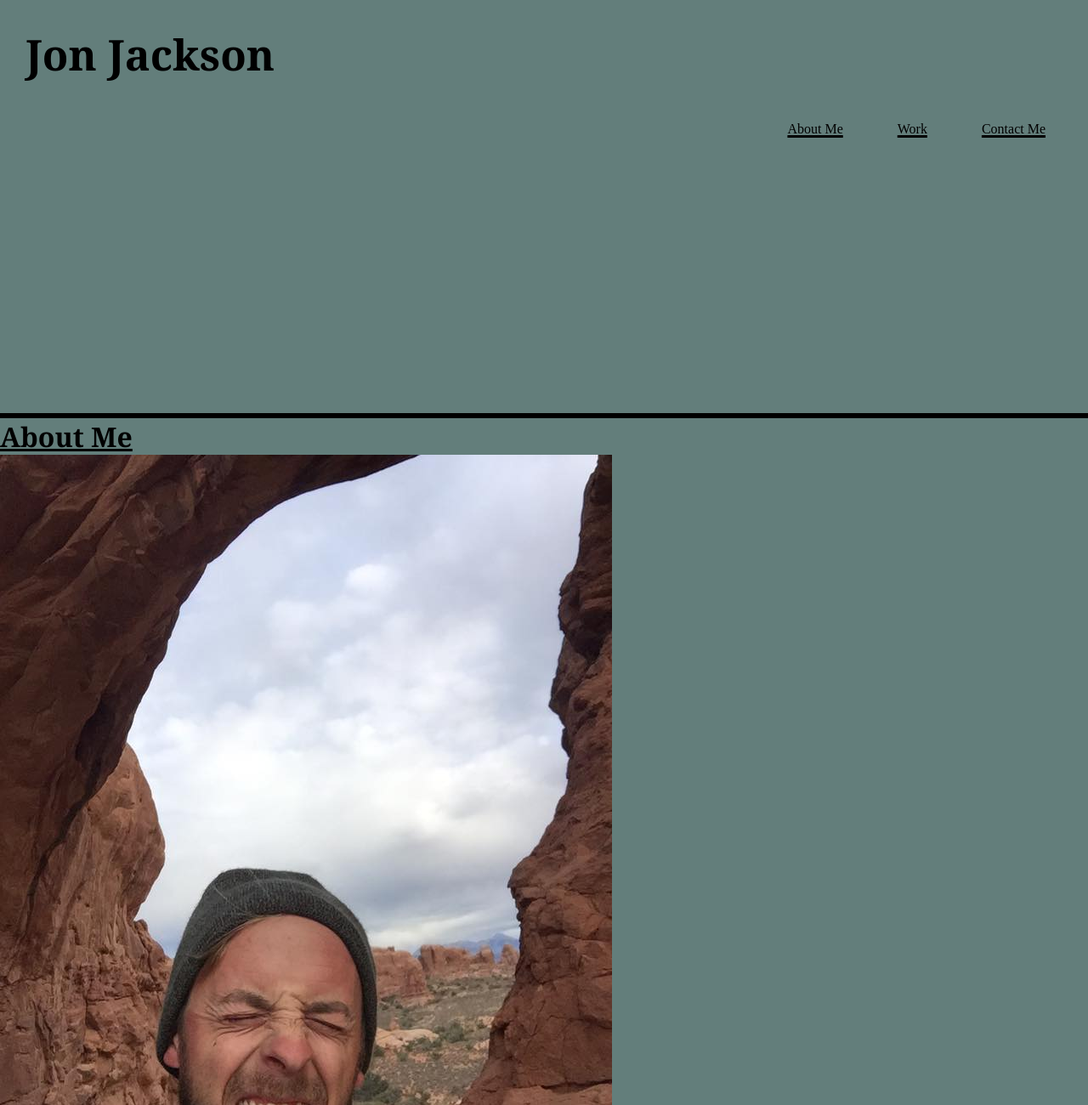
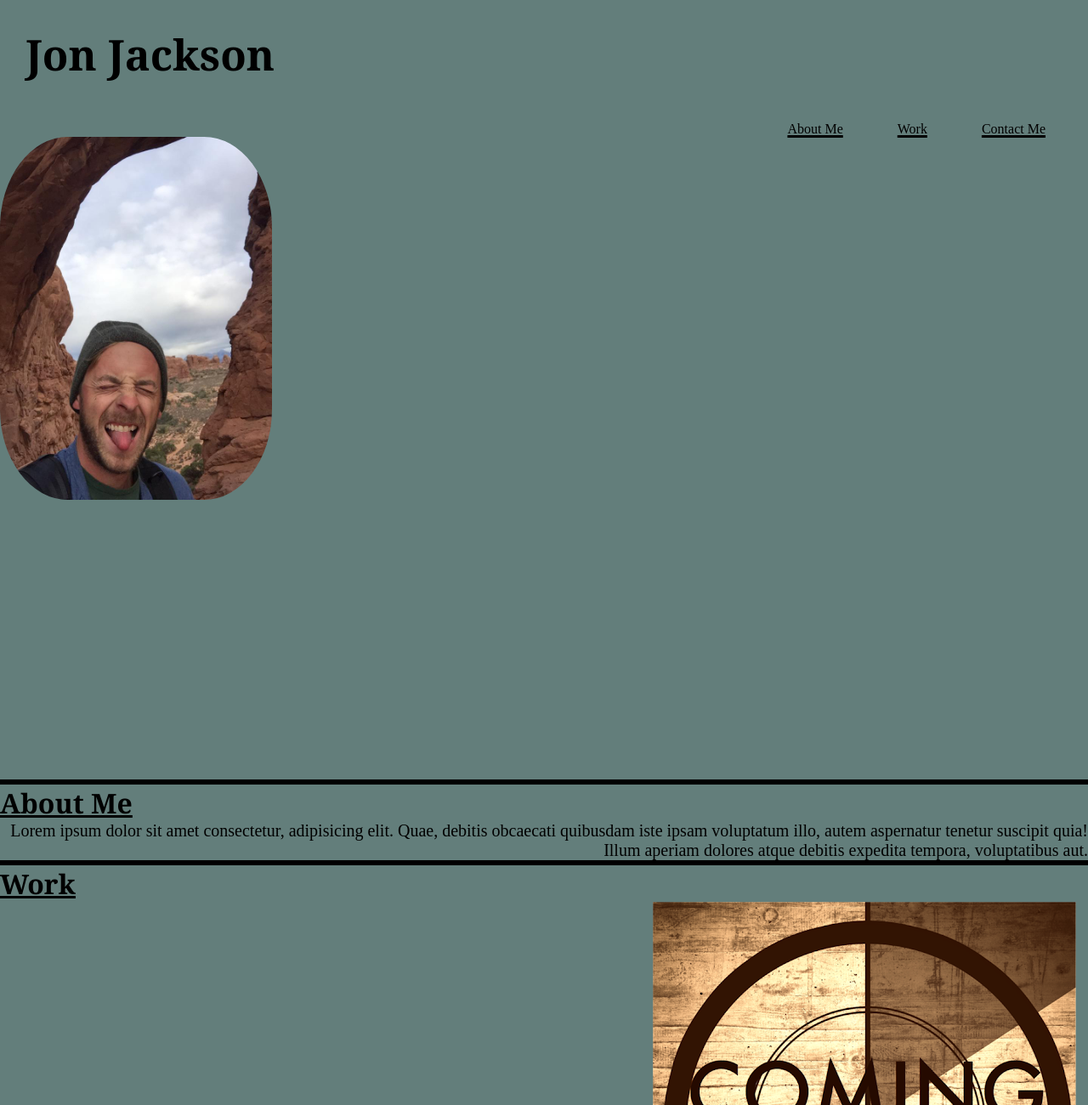
Before and after one commit to jonteal/hw-2, a plain HTML site: page index.html in a window 1280 px wide. Shown: the top 1300 px of the page at 85% size. Drawn offline with Linux system fonts and the light colour scheme.

Commit message:
Moved Profile Pic to Header

```diff
--- a/Assets/CSS/style.css
+++ b/Assets/CSS/style.css
@@ -91,6 +91,13 @@ p {
     font-size: 20px;
 }
 
+.profile-pic {
+    width: 25%;
+    height: auto;
+    border-radius: 25%;
+    float: center;
+}
+
 
 
 
--- a/index.html
+++ b/index.html
@@ -26,6 +26,9 @@
                 </li>
             </ul>
         </nav>
+
+        <div><img class="profile-pic" src="./Assets/Images/profile pic.jpeg" alt="Picture of me."></div>
+
     </header>
 
     <section class="hero"></section>
@@ -42,9 +45,7 @@
 
             <div>
 
-                <div><img src="./Assets/Images/profile pic.jpeg" alt="Picture of me."></div>
-
-                <p>Lorem ipsum dolor sit amet consectetur, adipisicing elit. Quae, debitis obcaecati
+                <p id="align-right">Lorem ipsum dolor sit amet consectetur, adipisicing elit. Quae, debitis obcaecati
                     quibusdam iste ipsam voluptatum illo, autem aspernatur tenetur suscipit quia! Illum
                     aperiam dolores atque debitis expedita tempora, voluptatibus aut.</p>
 
```
